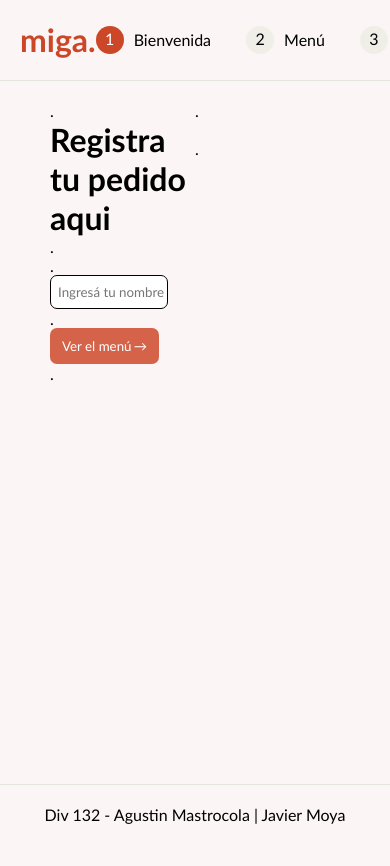
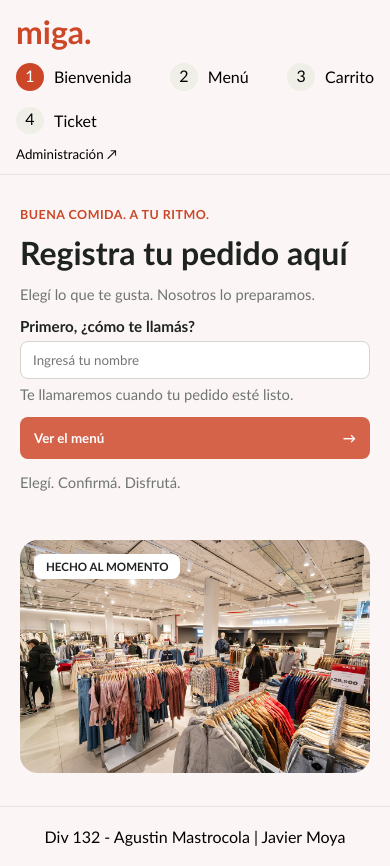
Before and after one commit to XaviJMF/TP_Integrador_DIV_132, a web app: file frontend/welcome.html in a window 390 px wide; the page is wider, and only the part inside the window is pictured. Before the commit the page ends 824 px from the top of that part, so only its background shows below. Run offline with its HTML, style and script files only (its server is not run), Linux system fonts and the light colour scheme.

Commit message:
Pequeños ajustes al index.js, pruebas de css a Responsive

```diff
--- a/frontend/css/style.css
+++ b/frontend/css/style.css
@@ -122,15 +123,60 @@ header {
   border: none;
 }
 
+/* ==========================================================================
+   VISTA DE BIENVENIDA
+   ========================================================================== */
 
-/* VISTA DE BIENVENIDA */
+.welcome-form {
+  display: flex;
+  flex-direction: column;
+  justify-content: center;
+  gap: 14px;
+  max-width: 440px;
+  width: 100%;
+}
+
+.welcome-eyebrow {
+  font-size: 0.78rem;
+  font-weight: 700;
+  letter-spacing: 0.04em;
+  color: var(--title-store);
+}
+
+.welcome-title {
+  font-size: clamp(2rem, 3.5vw, 3rem);
+  line-height: 1.08;
+  color: #1e2320;
+}
+
+.welcome-subtitle,
+.welcome-hint,
+.welcome-footnote {
+  font-size: 0.92rem;
+  color: #6f7570;
+}
+
+.welcome-field {
+  display: flex;
+  flex-direction: column;
+  gap: 6px;
+}
+
+.welcome-label {
+  font-size: 0.95rem;
+  font-weight: 700;
+  color: #1e2320;
+}
 
 .input-name {
-    height: 32px;
-    width: 28vw;
-    padding-left: 7px;
-    border-radius: 7px;
-    border: 1px solid;
+  height: 38px;
+  width: 100%;
+  max-width: 420px;
+  padding: 0 12px;
+  border-radius: 8px;
+  border: 1px solid #d5d5ce;
+  background-color: #ffffff;
+  box-sizing: border-box;
 }
 
 #btn-menu {
@@ -138,17 +184,20 @@ header {
   justify-content: space-between;
   align-items: center;
   background-color: var(--btn);
-    height: 36px;
-    width: 28vw;
-    padding: 0px 12px;
+  height: 42px;
+  width: 100%;
+  max-width: 420px;
+  padding: 0 14px;
   border: none;
-    border-radius: 7px;
+  border-radius: 8px;
   text-align: start;
   text-decoration: none;
+  box-sizing: border-box;
 }
 
 #btn-menu span {
   color: var(--text);
+  font-weight: 600;
 }
 
 #btn-menu:hover {
@@ -156,7 +205,102 @@ header {
   background-color: var(--btn-menu-hover);
 }
 
-/* VISTA DEL MENÚ*/
+.welcome-media {
+  display: flex;
+  align-items: center;
+  justify-content: center;
+}
+
+.background-welcome {
+  position: relative;
+  width: 100%;
+  max-width: 520px;
+  border-radius: 18px;
+  overflow: hidden;
+}
+
+.welcome-badge {
+  position: absolute;
+  top: 14px;
+  left: 14px;
+  background-color: #ffffff;
+  color: #1e2320;
+  font-size: 0.72rem;
+  font-weight: 700;
+  padding: 6px 12px;
+  border-radius: 8px;
+}
+
+.welcome-img {
+  width: 100%;
+  height: auto;
+  max-height: 420px;
+  object-fit: cover;
+  display: block;
+}
+
+/* ==========================================================================
+   RESPONSIVE
+   ========================================================================== */
+
+@media (max-width: 900px) {
+  header {
+    height: auto;
+    flex-wrap: wrap;
+    gap: 12px;
+    padding: 12px 16px;
+  }
+
+  .navbar {
+    gap: 16px;
+    flex-wrap: wrap;
+  }
+
+  .main {
+    grid-template-columns: 1fr;
+    padding: 20px;
+    gap: 24px;
+  }
+
+  .welcome-form,
+  .input-name,
+  #btn-menu,
+  .background-welcome {
+    max-width: 100%;
+  }
+
+  .modal-ticket {
+    width: 100%;
+    min-height: auto;
+  }
+
+  .btn-finish {
+    width: 100%;
+  }
+
+  .cart-summary-card {
+    margin-left: 0;
+    max-width: 100%;
+  }
+}
+
+@media (max-width: 576px) {
+  .screen-menu {
+    padding: 16px;
+  }
+
+  .view-products {
+    grid-template-columns: 1fr;
+  }
+
+  .input-filter {
+    width: 100%;
+  }
+}
+
+/* ==========================================================================
+   VISTA DEL MENÚ Y PAGINACIÓN
+   ========================================================================== */
 
 .top {
   display: flex;
--- a/frontend/ticket.html
+++ b/frontend/ticket.html
@@ -66,7 +66,7 @@
                     </div>
                     <div class="ticket-bottom">
                         <p id="text-total">Total</p>
-                        <h1 id="price">$20.000</h1>
+                        <h1 id="price"></h1>
                     </div>
                 </div>
             </div>
--- a/frontend/welcome.html
+++ b/frontend/welcome.html
@@ -31,31 +31,31 @@
         <button id="btn-admin-panel">Administración ↗</button>
     </header>
     <main class="main">
-        <div class="">
-            <p>.</p>
-            <h1>Registra tu pedido aqui</h1>
-            <p>.</p>
+        <section class="welcome-form">
+            <p class="welcome-eyebrow">BUENA COMIDA. A TU RITMO.</p>
+            <h1 class="welcome-title">Registra tu pedido aquí</h1>
+            <p class="welcome-subtitle">Elegí lo que te gusta. Nosotros lo preparamos.</p>
 
-            <div>
-                <p>.</p>
-                <input type="text" class="input-name" placeholder="Ingresá tu nombre" required>
-                <p>.</p>
+            <div class="welcome-field">
+                <label for="input-name" class="welcome-label">Primero, ¿cómo te llamás?</label>
+                <input type="text" id="input-name" class="input-name" placeholder="Ingresá tu nombre" required>
+                <span class="welcome-hint">Te llamaremos cuando tu pedido esté listo.</span>
             </div>
+
             <button type="button" id="btn-menu">
                 <span>Ver el menú</span>
                 <span>→</span>
             </button>
-            <p>.</p>
-        </div>
-        <div class="">
+
+            <p class="welcome-footnote">Elegí. Confirmá. Disfrutá.</p>
+        </section>
+
+        <section class="welcome-media">
             <div class="background-welcome">
-                <p>.</p>
-                <img src="" alt="">
+                <span class="welcome-badge">HECHO AL MOMENTO</span>
+                <img src="img/welcome-img.jpg" alt="Imagen de bienvenida" class="welcome-img">
             </div>
-            <div>
-                <p>.</p>
-            </div>
-        </div>
+        </section>
     </main>
     <footer>
         <p>Div 132 - Agustin Mastrocola | Javier Moya</p>
```
Also changed, not shown: other parts of frontend/css/style.css (+128 -134 lines), frontend/carrito.html (+6 -6 lines), frontend/js/index.js (+155 -103 lines), frontend/menu.html (+6 -5 lines), frontend/img/welcome-img.jpg (added). Lines whose indentation alone changed are shown as unchanged.
